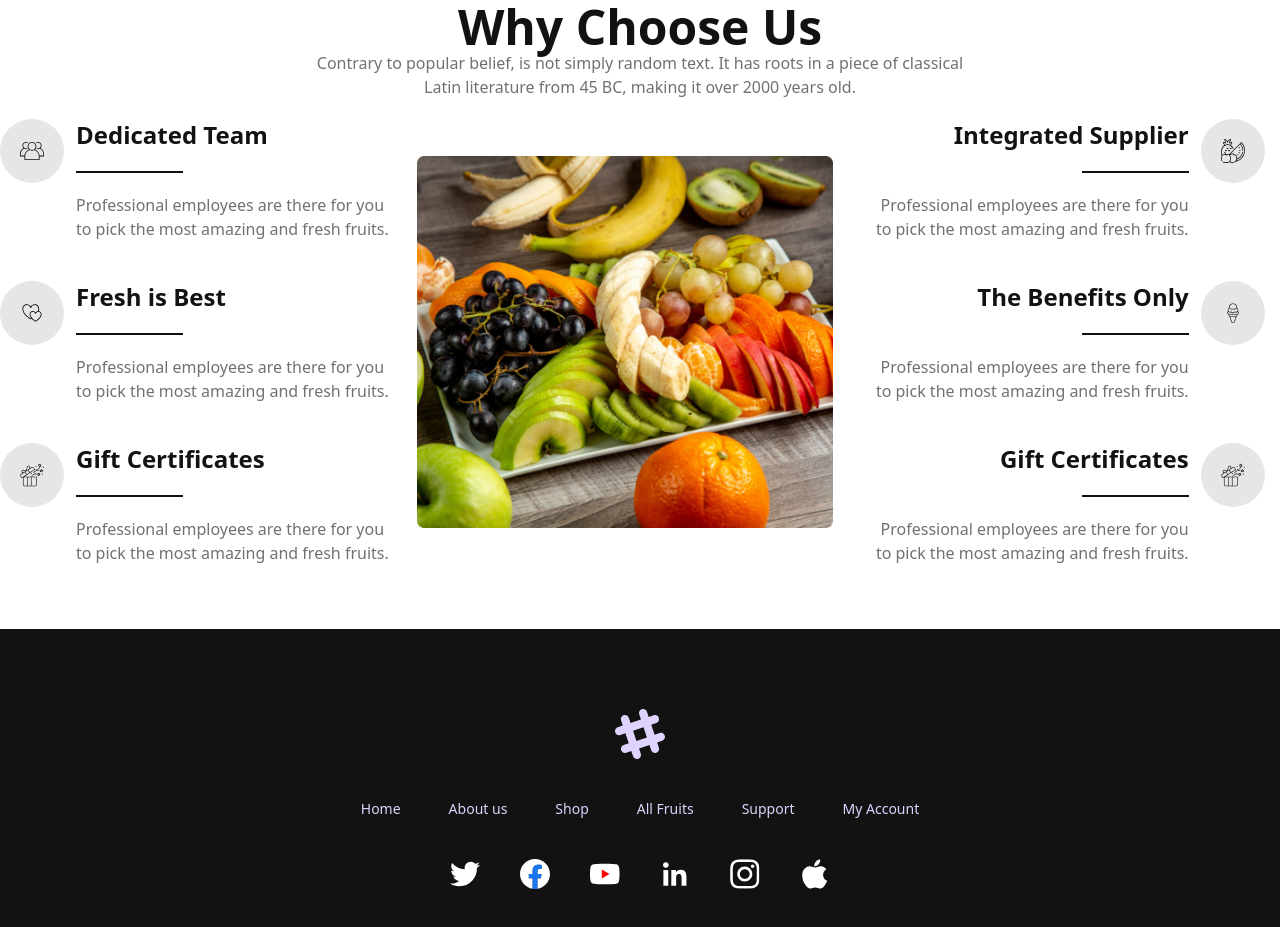
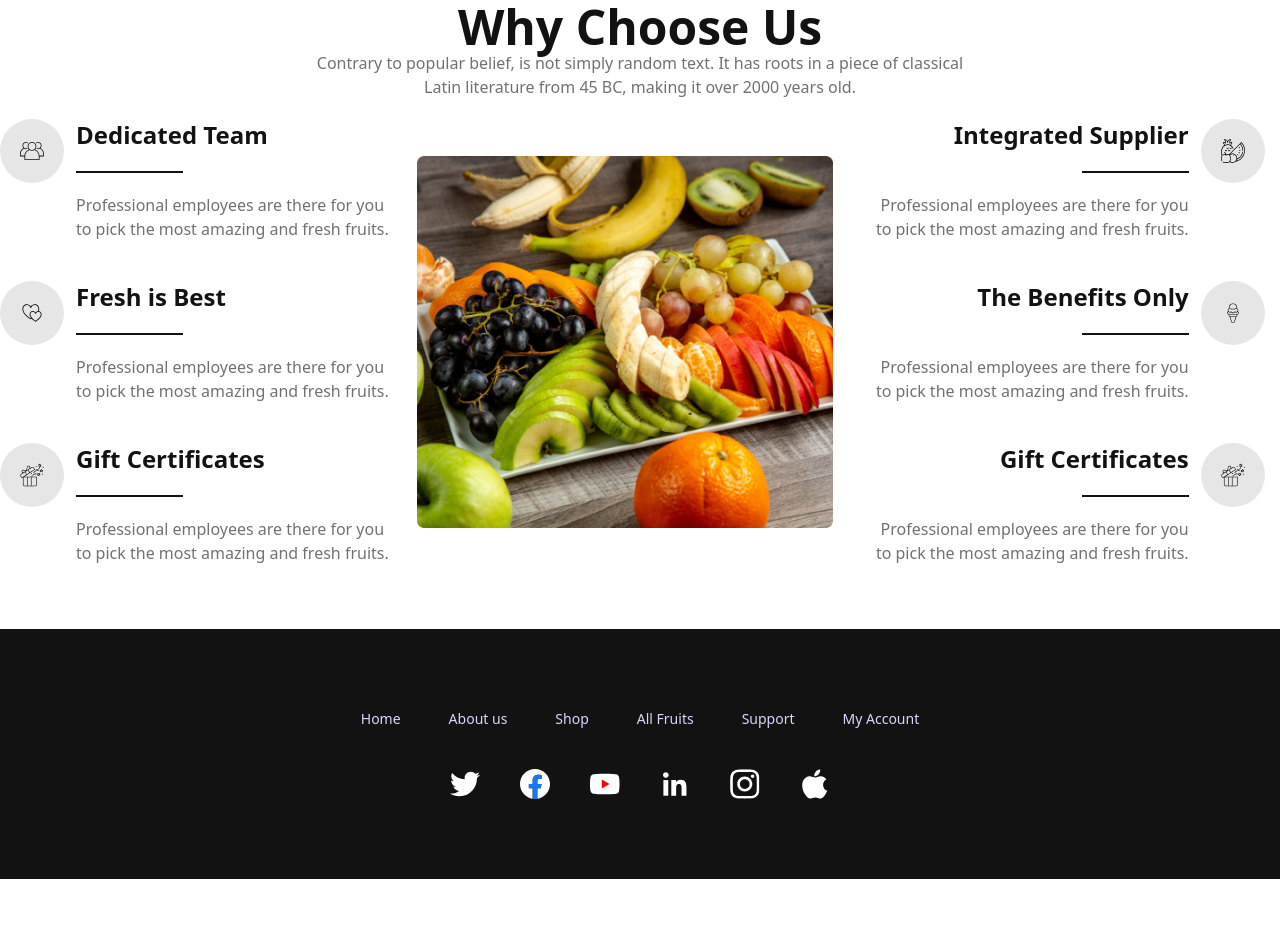
Before and after one commit to amziad/B8A3-fruit-brust, a plain HTML site: page index.html in a window 1280 px wide. Shown: the part 2711-3638 px from the top of the page. After the commit the page ends 3590 px from the top, so only its background shows below. Drawn offline with nearby package versions, Linux system fonts and the light colour scheme.

Commit message:
modified footer section

```diff
--- a/index.html
+++ b/index.html
@@ -979,8 +979,9 @@
 
     <!-- Footer Section -->
     <footer class="footer footer-center p-20 mt-16 bg-[#121212] text-primary-content">
-        <div>
-          <svg width="50" height="50" viewBox="0 0 24 24" xmlns="http://www.w3.org/2000/svg" fill-rule="evenodd" clip-rule="evenodd" class="inline-block fill-current"><path d="M22.672 15.226l-2.432.811.841 2.515c.33 1.019-.209 2.127-1.23 2.456-1.15.325-2.148-.321-2.463-1.226l-.84-2.518-5.013 1.677.84 2.517c.391 1.203-.434 2.542-1.831 2.542-.88 0-1.601-.564-1.86-1.314l-.842-2.516-2.431.809c-1.135.328-2.145-.317-2.463-1.229-.329-1.018.211-2.127 1.231-2.456l2.432-.809-1.621-4.823-2.432.808c-1.355.384-2.558-.59-2.558-1.839 0-.817.509-1.582 1.327-1.846l2.433-.809-.842-2.515c-.33-1.02.211-2.129 1.232-2.458 1.02-.329 2.13.209 2.461 1.229l.842 2.515 5.011-1.677-.839-2.517c-.403-1.238.484-2.553 1.843-2.553.819 0 1.585.509 1.85 1.326l.841 2.517 2.431-.81c1.02-.33 2.131.211 2.461 1.229.332 1.018-.21 2.126-1.23 2.456l-2.433.809 1.622 4.823 2.433-.809c1.242-.401 2.557.484 2.557 1.838 0 .819-.51 1.583-1.328 1.847m-8.992-6.428l-5.01 1.675 1.619 4.828 5.011-1.674-1.62-4.829z"></path></svg>
+        <div class="navbar-center lg:hidden flex gap-3 text-white">
+            <img src="./images/logo.png" alt="logo">
+            <h1 class="normal-case text-[40px]">Fruit Burst</h1>
         </div>
         <div class="flex flex-wrap gap-12 justify-center">
             <a class="link link-hover">Home</a>
```
